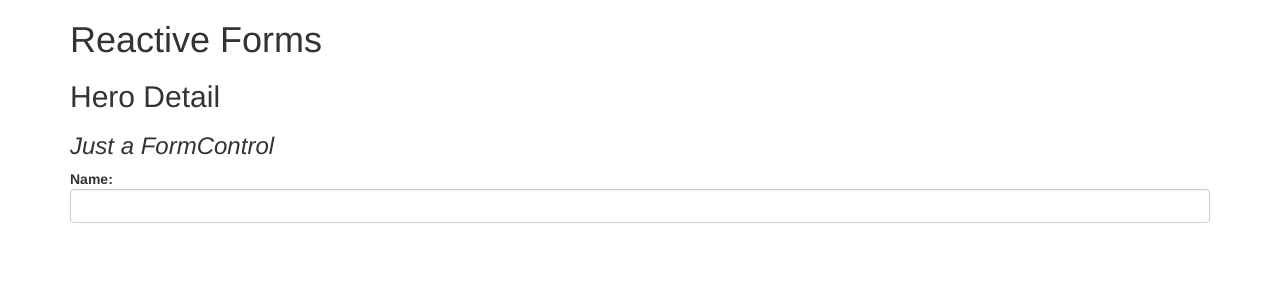
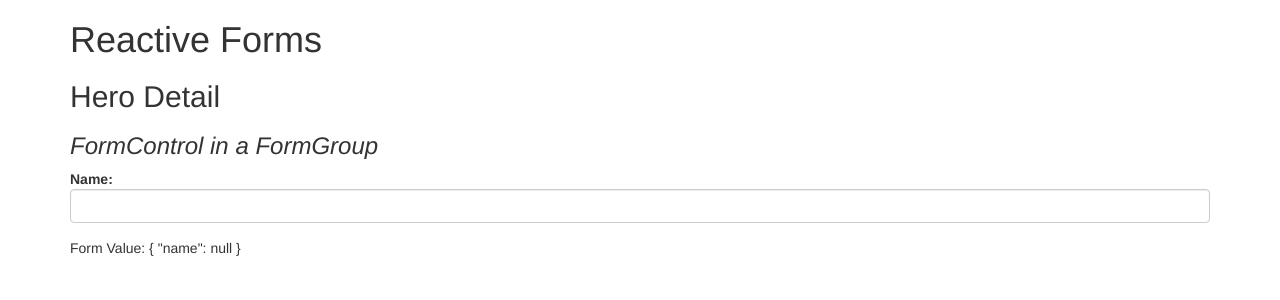
Before and after one commit to Arden-Zhu/reactive-forms, an Angular app: page / in a window 1280 px wide. Shown: the top 300 px of the page. Built offline with nearby package versions, Linux system fonts and the light colour scheme.

Commit message:
add a form group

```diff
--- a/src/app/hero-detail/hero-detail.component.html
+++ b/src/app/hero-detail/hero-detail.component.html
@@ -1,6 +1,11 @@
 <h2>Hero Detail</h2>
-<h3><i>Just a FormControl</i></h3>
-<label class="center-block">
-  Name:
-  <input class="form-control" [formControl]="name">
-</label>
+<h3><i>FormControl in a FormGroup</i></h3>
+<form [formGroup]="heroForm">
+  <div class="form-group">
+    <label class="center-block">
+      Name:
+      <input class="form-control" formControlName="name">
+    </label>
+  </div>
+</form>
+<div>Form Value: {{heroForm.value | json}}</div>
--- a/src/app/hero-detail/hero-detail.component.ts
+++ b/src/app/hero-detail/hero-detail.component.ts
@@ -1,5 +1,5 @@
-import { Component, OnInit } from '@angular/core';
-import { FormControl } from '@angular/forms';
+import { Component } from '@angular/core';
+import { FormControl, FormGroup } from '@angular/forms';
 
 @Component({
   selector: 'app-hero-detail',
@@ -7,5 +7,7 @@ import { FormControl } from '@angular/forms';
   styleUrls: ['./hero-detail.component.css']
 })
 export class HeroDetailComponent {
-  name = new FormControl();
+  heroForm = new FormGroup({
+    name: new FormControl()
+  });
 }
```
